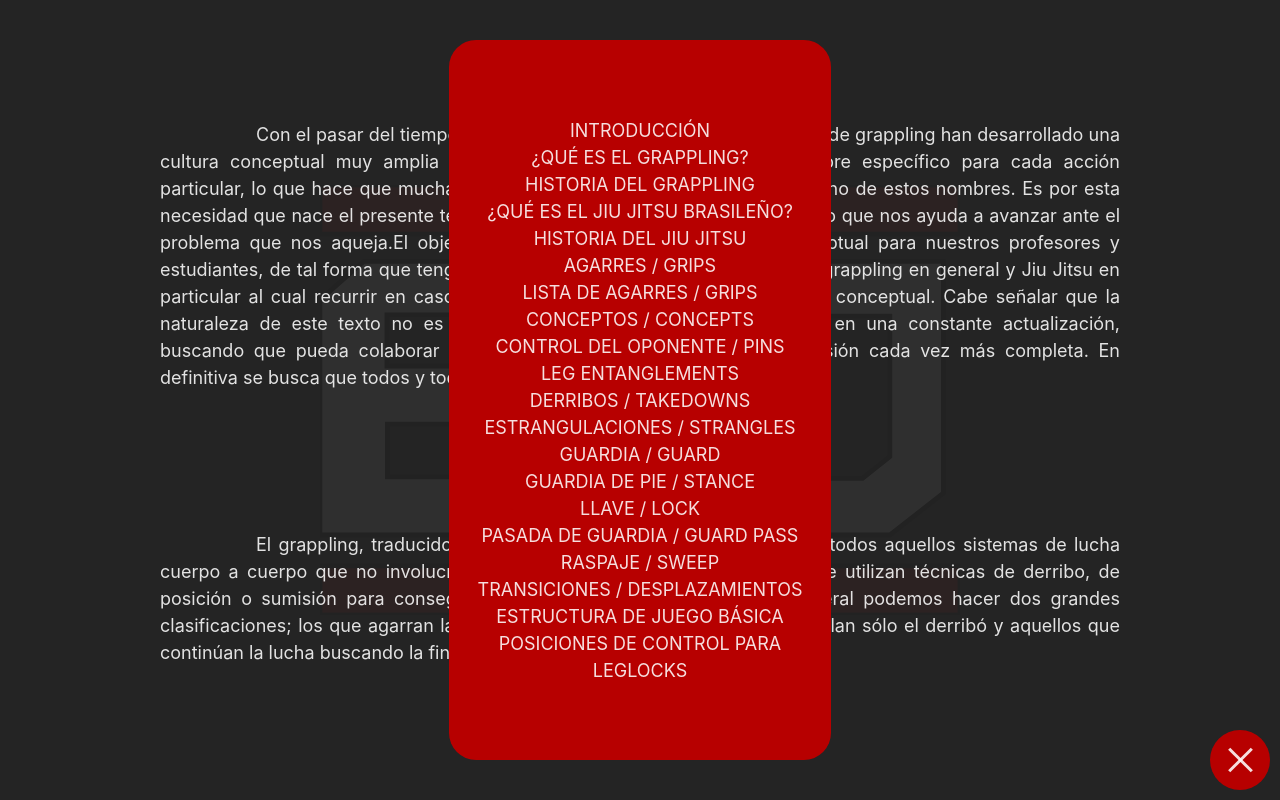
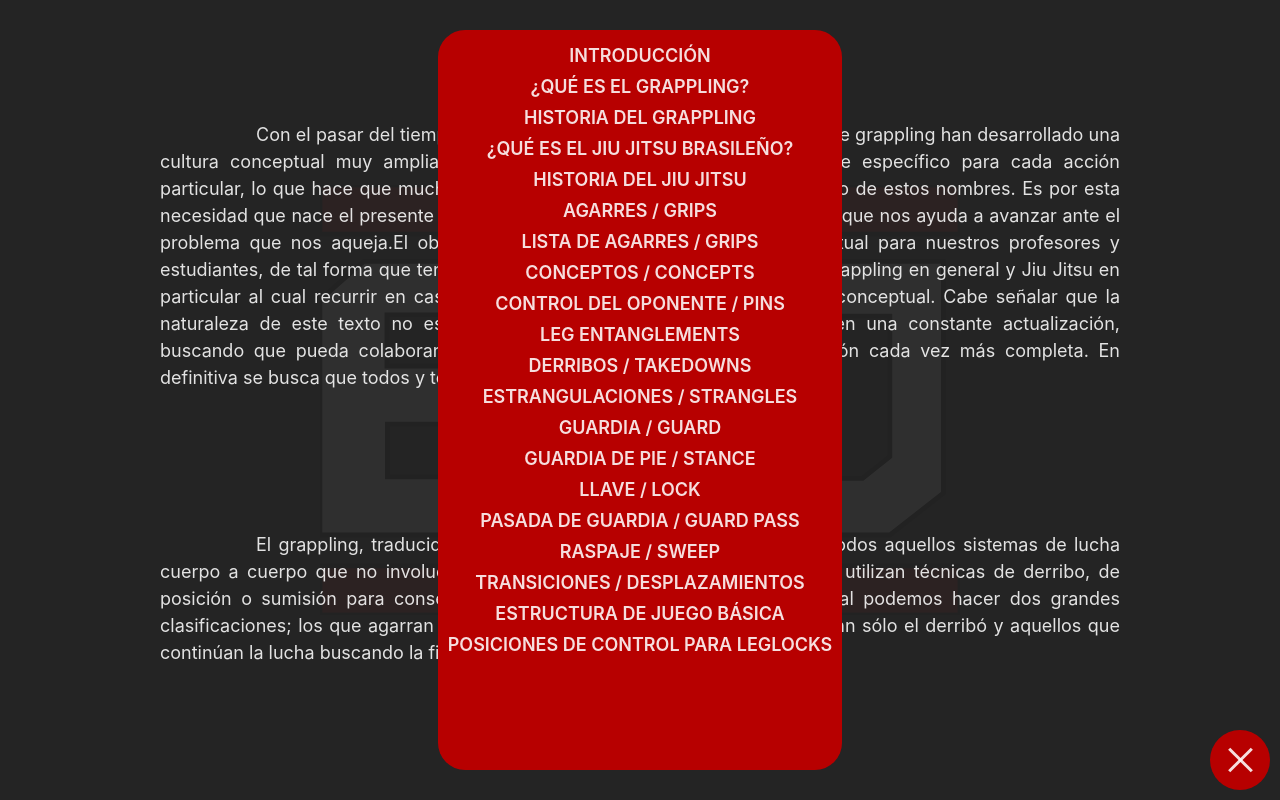
Before and after one commit to jjmillar/glosario-ed, a React (Vite) app: page / in a window 1280 px wide. Both pictures are taken after a click on the button 1240 px from the left and 760 px from the top of the page. Shown: the top 800 px of the page. Built offline with nearby package versions, Linux system fonts and the light colour scheme.

Commit message:
advance styles

```diff
--- a/src/components/components.scss
+++ b/src/components/components.scss
@@ -16,6 +16,7 @@
 
 .modal {
     background-color: $edRed;
+    padding: 10px;
     width: auto;
     height: 90svh;
     border-radius: $borderRadius;
@@ -26,13 +27,18 @@
 
 .menu {
     margin: 0;
-    padding: 5%;
+    padding: 0;
     width: 100%;
+    height: 100%;
+    box-sizing: border-box;
+    overflow: scroll;
     text-transform: uppercase;
     list-style-type: none;
 }
 
 .list {
+    padding: 2px 0 2px 0;
+    font-weight: 600;
     text-decoration: none;
     color: $lightText;
     text-align: center;
@@ -45,3 +51,9 @@
 a:visited {
     color: $lightText;
 }
+
+@media ( max-width: 1100px ) {
+    .modal{
+        height: 70svh;
+    }
+}
```
